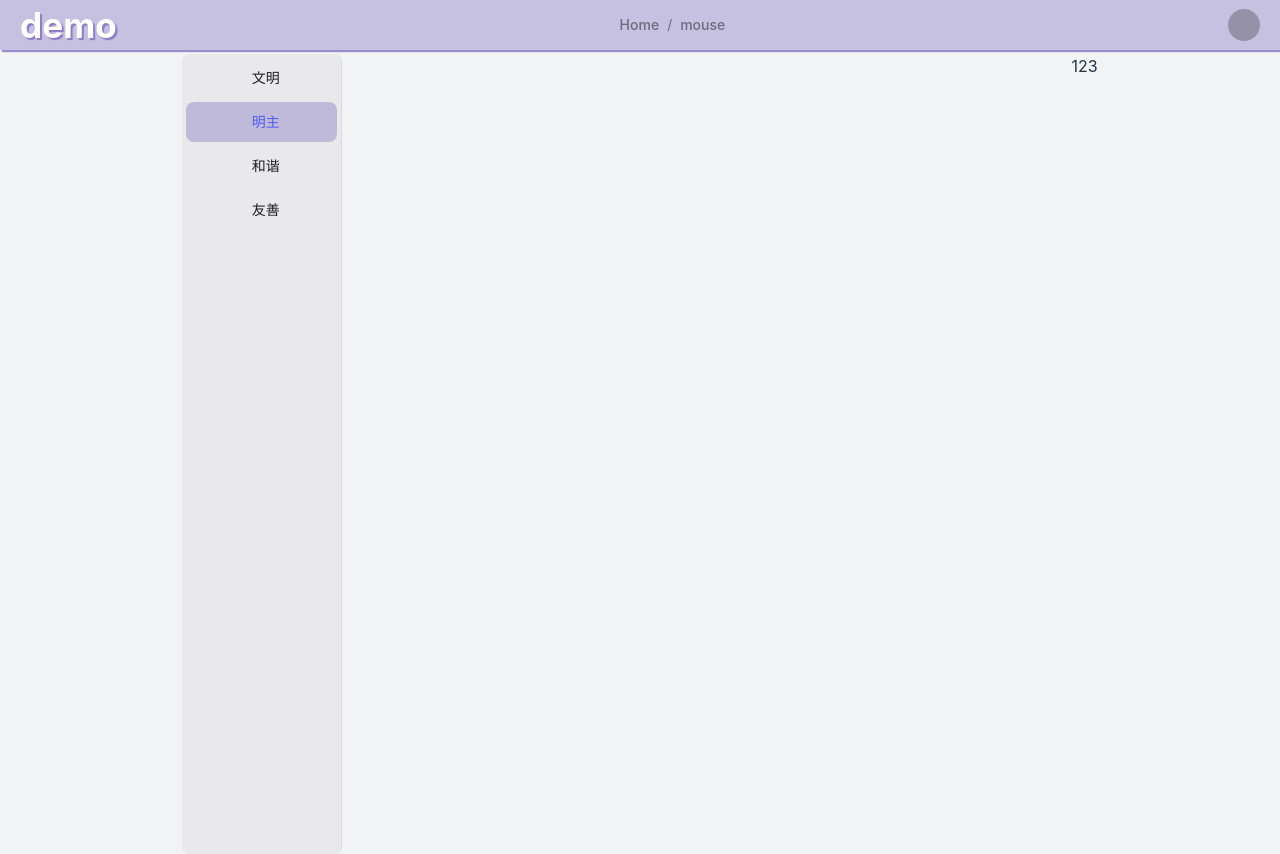
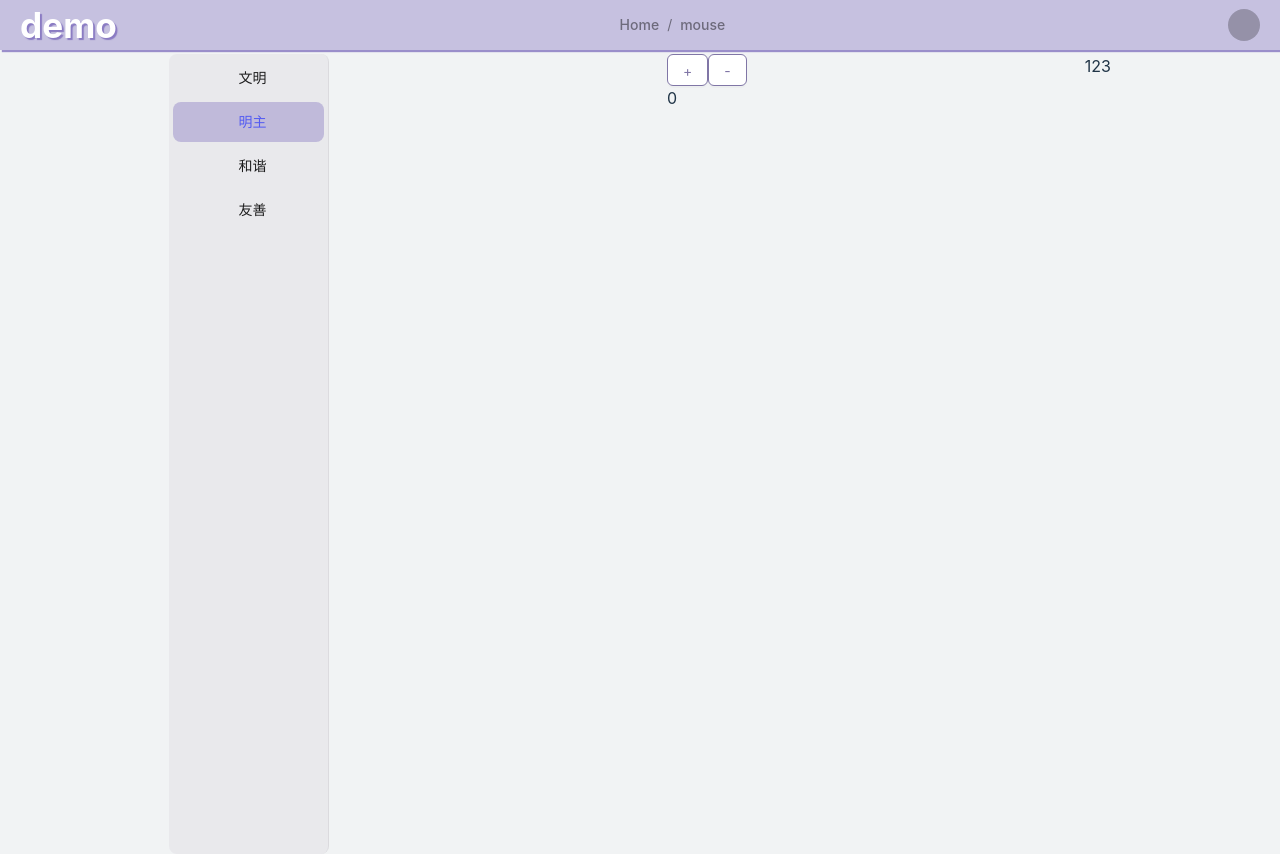
Before and after one commit to zhangMiaoLearning/vite-project, a React (Vite) app: page /home in a window 1280 px wide. Both pictures are taken after a click on the item "明主". Built offline with nearby package versions, Linux system fonts and the light colour scheme.

Commit message:
feat: react-redux demo

```diff
--- a/package.json
+++ b/package.json
@@ -28,7 +28,9 @@
 		"npm": "^9.6.1",
 		"react": "^18.2.0",
 		"react-dom": "^18.2.0",
-		"react-router-dom": "^6.8.2"
+		"react-redux": "^8.0.5",
+		"react-router-dom": "^6.8.2",
+		"redux": "^4.2.1"
 	},
 	"devDependencies": {
 		"@babel/core": "^7.21.0",
--- /dev/null
+++ b/src/Utils/Action/Action.ts
@@ -0,0 +1,3 @@
+const DECREMENT = 'decrement';
+const INCREMENT = 'increment';
+export { DECREMENT, INCREMENT };
--- /dev/null
+++ b/src/Utils/Reducer/Reducer.ts
@@ -0,0 +1,16 @@
+import { DECREMENT, INCREMENT } from '../Action/Action';
+
+const defaultState = {
+	type: String,
+	value: 0,
+};
+export const reducer = (state = defaultState, action: any) => {
+	switch (action.type) {
+		case DECREMENT:
+			return { ...state, value: state.value - 1 };
+		case INCREMENT:
+			return { ...state, value: state.value + 1 };
+		default:
+			return defaultState;
+	}
+};
--- /dev/null
+++ b/src/Utils/Store/Store.ts
@@ -0,0 +1,3 @@
+import { legacy_createStore as createStore } from 'redux';
+import { reducer } from '../Reducer/Reducer';
+export const store = createStore(reducer);
--- a/src/pages/Home/Home.tsx
+++ b/src/pages/Home/Home.tsx
@@ -3,12 +3,16 @@ import BoardSideLeft from './components/BoardSideLeft/boardSideLeft';
 import './Home.scss';
 import BoardMain from './components/BoardMain/BoardMain';
 import BoardSideRight from './components/BoardSideRight/BoardSideRight';
+import { ReduxDemo } from './components/reduxDemo/ReduxDemo';
 
 const Home = () => {
 	const [selectKey, setSelectKey] = useState('');
 	const getMainContent = () => {
 		if (selectKey === '1') {
 			return <BoardMain />;
+		}
+		if (selectKey === '2') {
+			return <ReduxDemo />;
 		}
 		return null;
 	};
--- /dev/null
+++ b/src/pages/Home/components/reduxDemo/ReduxDemo.tsx
@@ -0,0 +1,15 @@
+import React from 'react';
+import { CalculatorButton } from './calculatorButton';
+import { CalculatorDisplay } from './calculatorDisplay';
+import { Provider } from 'react-redux';
+import { store } from '../../../../Utils/Store/Store';
+export const ReduxDemo = () => {
+	return (
+		<Provider store={store}>
+			<div>
+				<CalculatorButton />
+				<CalculatorDisplay />
+			</div>
+		</Provider>
+	);
+};
--- /dev/null
+++ b/src/pages/Home/components/reduxDemo/calculatorButton.tsx
@@ -0,0 +1,21 @@
+import React from 'react';
+import { Button } from 'antd';
+import { useDispatch } from 'react-redux';
+import { DECREMENT, INCREMENT } from '../../../../Utils/Action/Action';
+
+export const CalculatorButton = () => {
+	const dispatch = useDispatch();
+	const handleIncrement = () => {
+		dispatch({ type: INCREMENT });
+	};
+	const handleDecrement = () => {
+		dispatch({ type: DECREMENT });
+	};
+
+	return (
+		<div>
+			<Button onClick={handleIncrement}>+</Button>
+			<Button onClick={handleDecrement}>-</Button>
+		</div>
+	);
+};
--- /dev/null
+++ b/src/pages/Home/components/reduxDemo/calculatorDisplay.tsx
@@ -0,0 +1,6 @@
+import React from 'react';
+import { useSelector } from 'react-redux';
+export const CalculatorDisplay = () => {
+	const number: string = useSelector((state: any) => state.value);
+	return <div>{number}</div>;
+};
```
Also changed, not shown: 2 other files (tests, documents, lock files or other folders).
